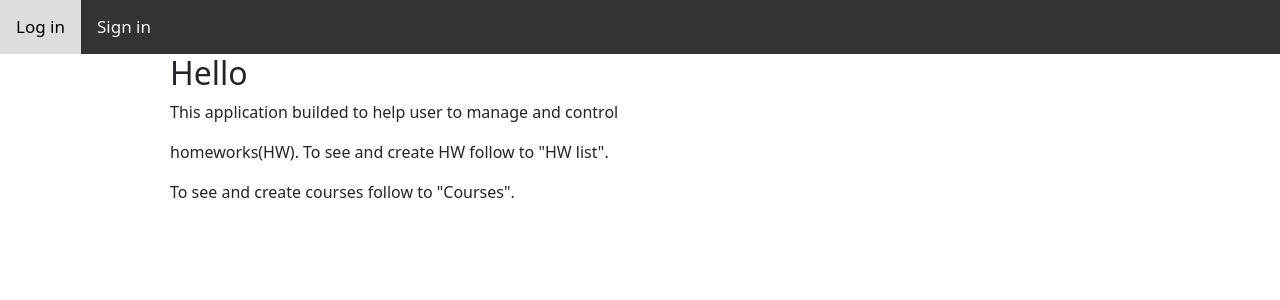
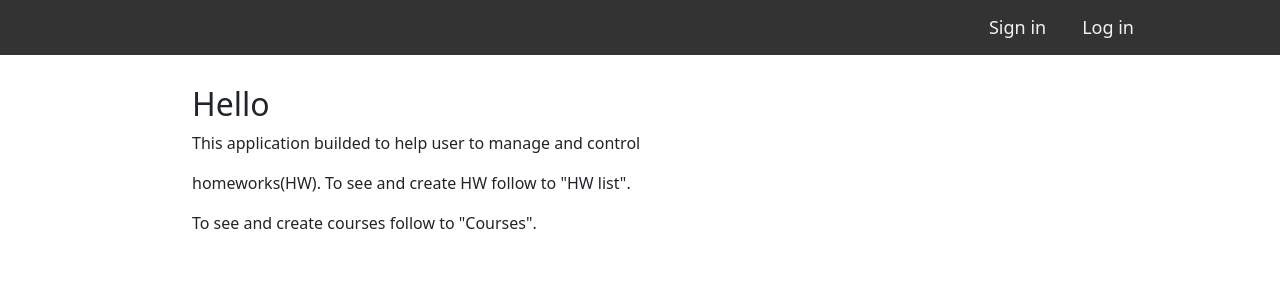
Before and after one commit to Nurkhanov/HW_list, a Django app: template templates/home.html in a window 1280 px wide. Shown: the top 300 px of the page. Run offline with Django 3.2, Linux system fonts and the light colour scheme; the template is opened without the code that fills it, so the values that code supplies are empty; some libraries are stand-ins or nearby versions.

Commit message:
Style update

```diff
--- a/static/css/style.css
+++ b/static/css/style.css
@@ -4,8 +4,7 @@
   width:80%;
   border: 1px solid #ddd;
   font-size: 16px;
-  margin-top: 20px;
-  margin-left: 20px;
+
 }
 
 th, td {
@@ -22,18 +21,22 @@
 .topnav {
   background-color: #333;
   overflow: hidden;
-  text-align: center;
+  padding-left: 10%;
+  padding-right: 10%;
 }
 
+.topnav .topleft {
+  float: right;
+}
 /* Style the links inside the navigation bar */
 .topnav a {
   float: left;
   display: block;
   color: #f2f2f2;
   text-align: center;
-  padding: 14px 16px;
+  padding: 14px 18px;
   text-decoration: none;
-  font-size: 17px;
+  font-size: 18px;
 }
 
 /* Change the color of links on hover */
@@ -82,9 +85,10 @@
   padding: 5px;
 }
 .main {
-  margin-left: 160px;
+  margin-left: 15%;
   font-size: 16px;
-  padding: 0px 10px;
+  padding-top: 30px;
+
 }
 
 /* Button used to open the contact form - fixed at the bottom of the page */
--- a/templates/index.html
+++ b/templates/index.html
@@ -15,20 +15,21 @@
 
 <body>
 	<div class="topnav" id="myTopnav">
+		{% if user.is_authenticated %}
  		{% if user.is_staff %}
 			<a href="/admin">Admin</a>
 		{% endif %}
-		{% if user.is_authenticated %}
  			<a href="/">Home</a>
 			<a href="/show_hw">HW list</a>
 			<a href="/create_course">Create course</a>
-		<a href="/log_out">Log out</a>
+			<a class="topleft" href="/log_out">Log out</a>
 		{% else %}
-		<a href="/log_in">Log in</a>
-		<a href="/registration">Sign in</a>
+			<a class="topleft" href="/log_in">Log in</a>
+			<a class="topleft" href="/registration">Sign in</a>
 		{% endif %}
 			<a href="javascript:void(0);" class="icon" onclick="myFunction()">
 			<i class="fa fa-bars"></i></a>
+
 	</div>
 
 <div class="main">
```
Lines whose indentation alone changed are shown as unchanged.
